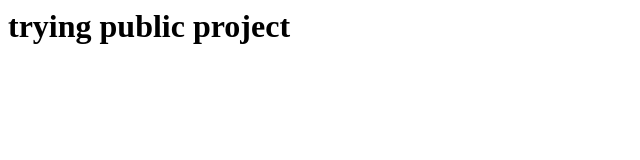
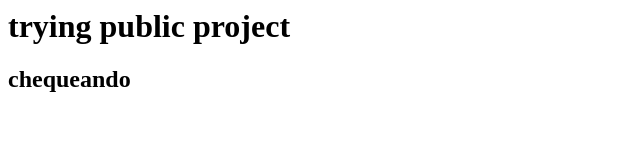
Before and after one commit to Magdalenaarce/pubicproject, a plain HTML site: page index.html in a window 1280 px wide. Shown: the whole page, without its empty margins (0-640 px from the left). Drawn offline with Linux system fonts and the light colour scheme.

Commit message:
creacion de h2

```diff
--- a/index.html
+++ b/index.html
@@ -1 +1,2 @@
 <h1>trying public project</h1>
+<h2>chequeando</h2>
```
